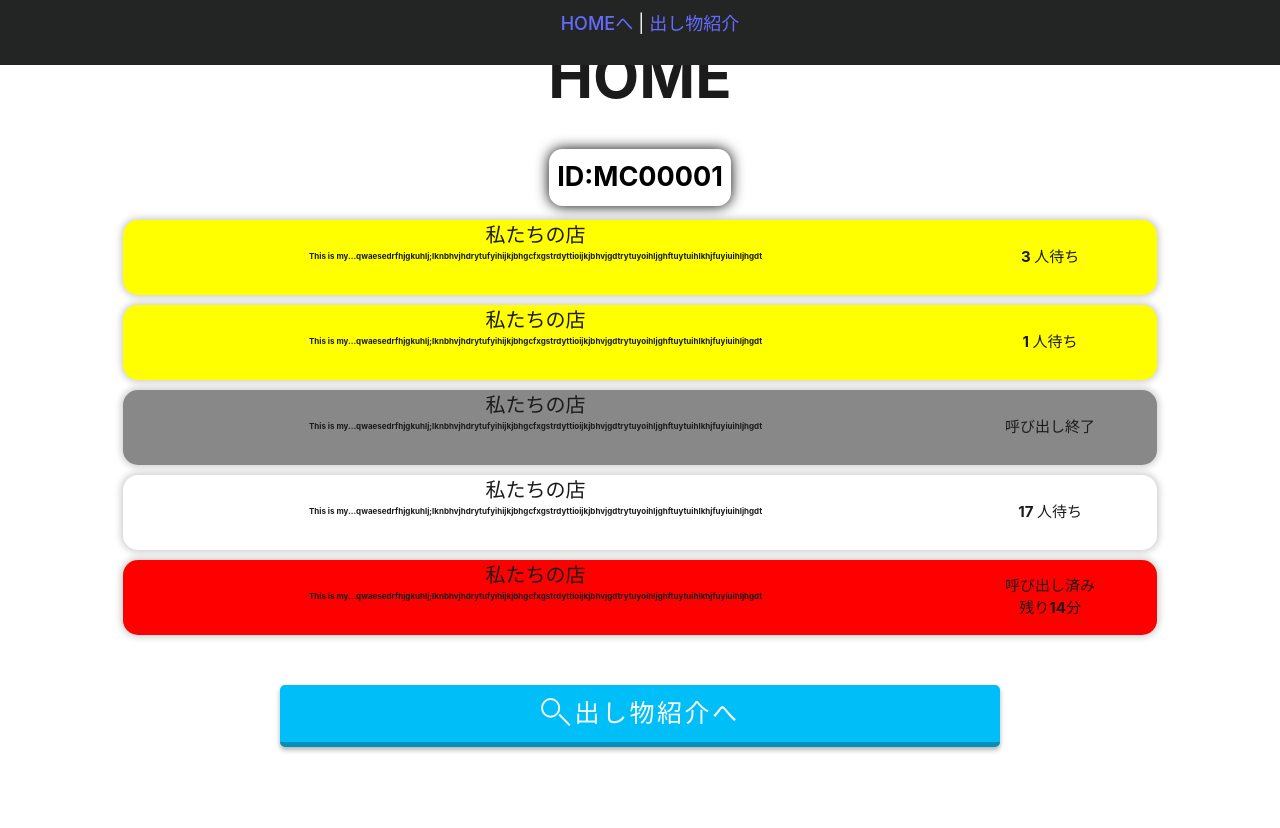
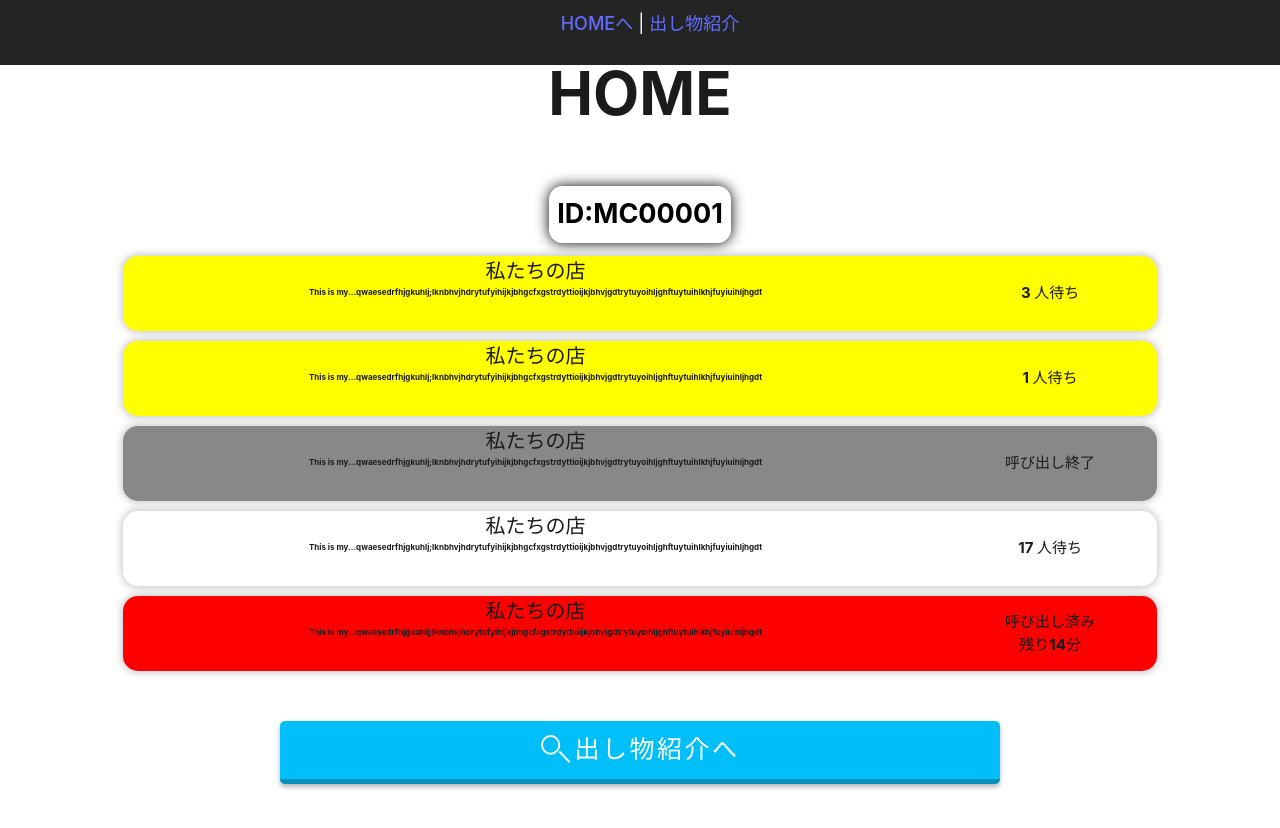
Before and after one commit to TGR-Group/MOCA-customer-frontend, a Vue app: page / in a window 1280 px wide. Shown: the top 828 px of the page. Before the commit the page ends 800 px from the top, so only its background shows below. Built offline with nearby package versions, Linux system fonts and the light colour scheme.

Commit message:
⬆️ update CSS微調整

```diff
--- a/src/style.css
+++ b/src/style.css
@@ -36,6 +36,7 @@ h1 {
   font-size: 6em;
   line-height: 1.1;
   text-align: center;
+  margin: 1.0em 0;
 }
 
 button {
```
